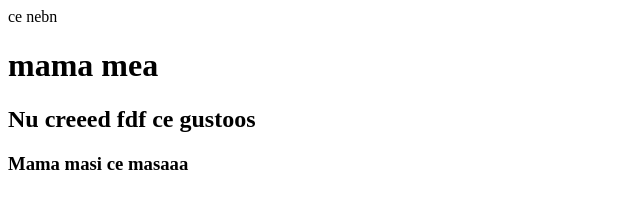
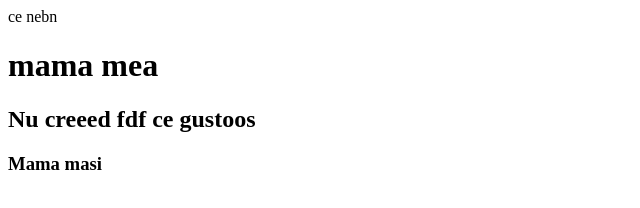
Before and after one commit to casistieinfo/Individ_Proj, a plain HTML site: page index.html in a window 1280 px wide. Shown: the full height of the page, 0-640 px from the left. Drawn offline with Linux system fonts and the light colour scheme.

Commit message:
Update index.html

```diff
--- a/index.html
+++ b/index.html
@@ -10,6 +10,6 @@
     <c4>ce nebn</c4>
     <h1>mama mea</h1>
     <h2>Nu creeed fdf ce gustoos</h2>
-    <h3>Mama masi ce masaaa</h3>
+    <h3>Mama masi</h3>
 </body>
 </html>
```
